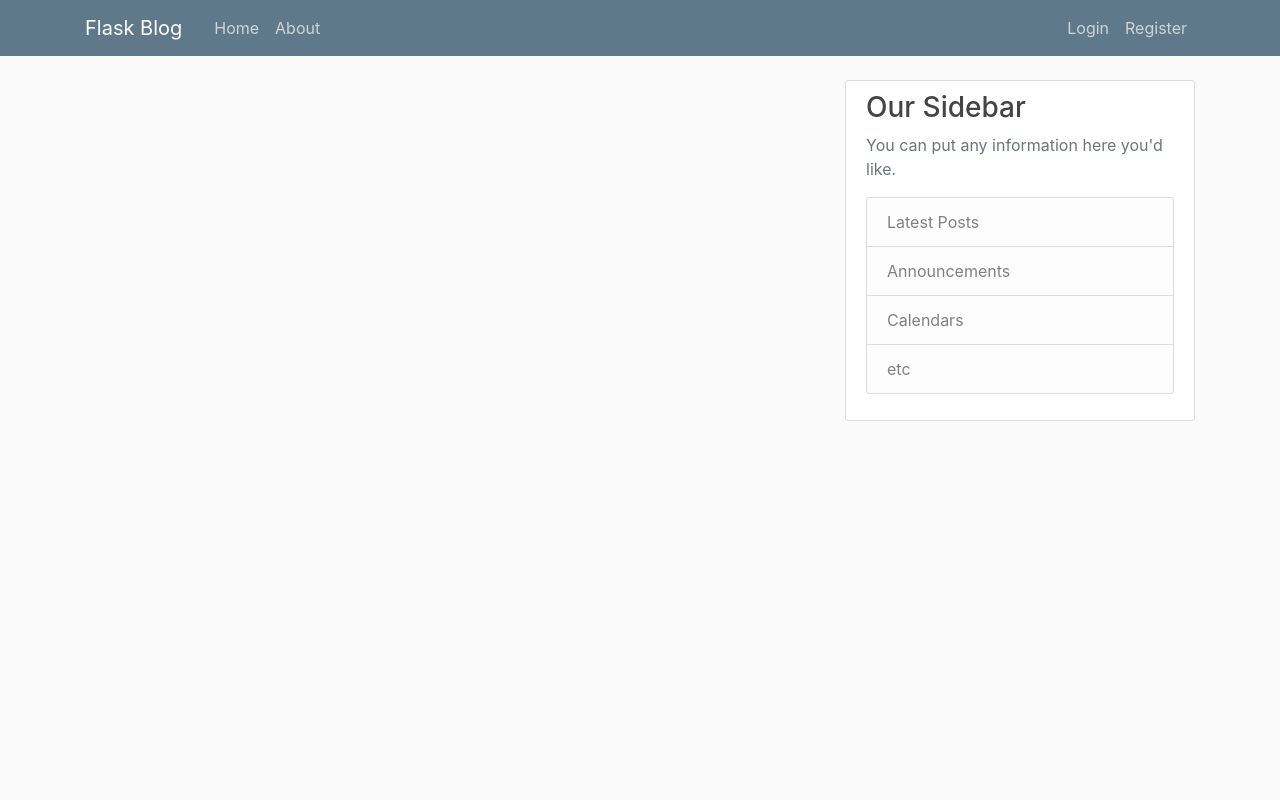
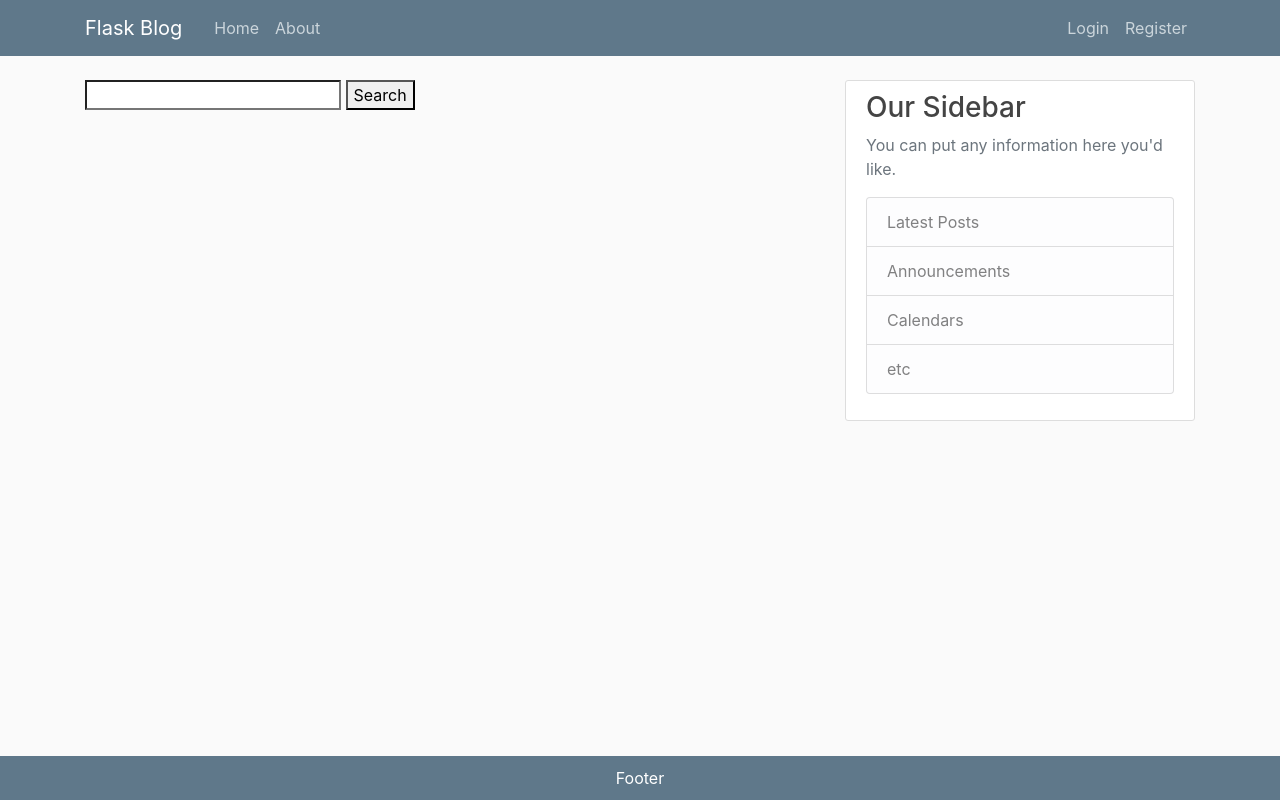
Before and after one commit to larklarky/flask_blog, a Flask app: page / in a window 1280 px wide. Run offline with Flask 2, Linux system fonts and the light colour scheme; data that the repository does not hold is empty; some libraries are stand-ins or nearby versions.

Commit message:
implementation of search

```diff
--- a/flaskblog/main/routes.py
+++ b/flaskblog/main/routes.py
@@ -7,8 +7,9 @@ main = Blueprint('main', __name__)
 @main.route("/")
 @main.route("/home")
 def home():
+    query = request.args.get('query', '')
     page = request.args.get('page', 1, type=int)
-    posts = Post.query.order_by(Post.date_posted.desc()).paginate(page=page, per_page=5)
+    posts = Post.query.filter(Post.title.contains(query)).order_by(Post.date_posted.desc()).paginate(page=page, per_page=5)
     return render_template('home.html', posts=posts)
 
 
--- a/flaskblog/static/main.css
+++ b/flaskblog/static/main.css
@@ -2,6 +2,10 @@ body {
     background: #fafafa;
     color: #333333;
     margin-top: 5rem;
+  }
+
+  main {
+    margin-bottom: 50px;
   }
 
   h1, h2, h3, h4, h5, h6 {
@@ -78,3 +82,17 @@ body {
   .account-heading {
     font-size: 2.5rem;
   }
+
+  footer {
+    position: fixed;
+    left: 0;
+    bottom: 0;
+    width: 100%;
+    background-color:#5f788a;
+    color: white;
+    text-align: center;
+
+  }
+footer p {
+  margin: 10px;
+}
--- a/flaskblog/templates/about.html
+++ b/flaskblog/templates/about.html
@@ -1,4 +1,7 @@
 {% extends "layout.html" %}
 {% block content %}
+
     <h1>About Page</h1>
+    <p class="lead">Lorem ipsum dolor, sit amet consectetur adipisicing elit. Incidunt dolore maiores tempora eum quasi, maxime blanditiis nemo neque. Doloribus nemo velit atque impedit, ratione accusantium iste, et quo beatae illo minus, blanditiis voluptas libero tempore eius dolor accusamus. Harum, impedit.</p>
+
 {% endblock content %}
--- a/flaskblog/templates/home.html
+++ b/flaskblog/templates/home.html
@@ -1,5 +1,10 @@
 {% extends "layout.html" %}
 {% block content %}
+
+    <form action="/home" method="GET">
+        <input type="search" name="query">
+        <button type="submit">Search</button>
+    </form>
     {% for post in posts.items %}
 
         <article class="media content-section">
--- a/flaskblog/templates/layout.html
+++ b/flaskblog/templates/layout.html
@@ -77,6 +77,10 @@
         </div>
     </main>
 
+    <footer>
+        <p>Footer</p>
+    </footer>
+
 
     <!-- Optional JavaScript -->
     <!-- jQuery first, then Popper.js, then Bootstrap JS -->
```
Also changed, not shown: flaskblog/posts/routes.py (line endings or trailing spaces), 1 other file.
